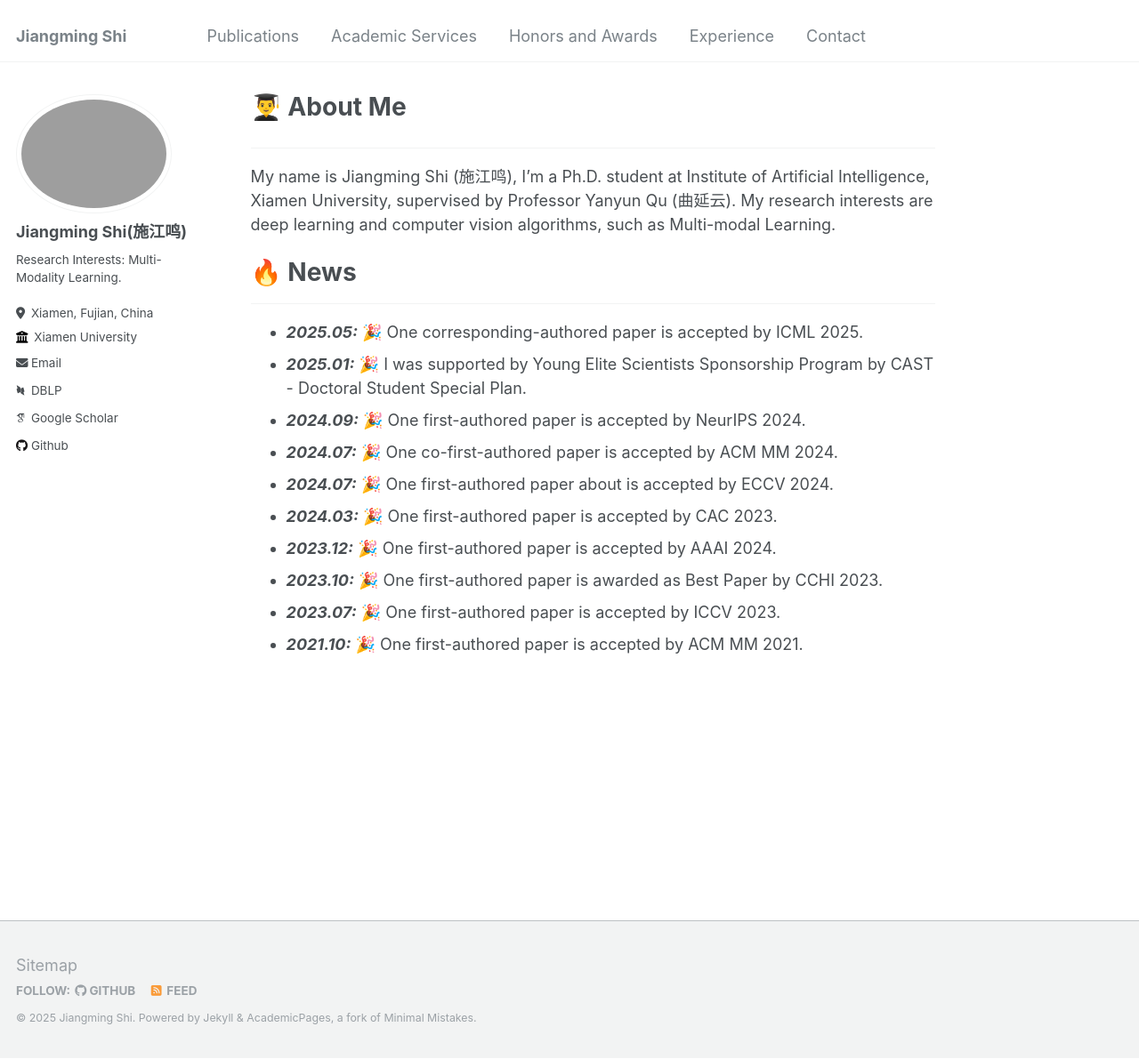
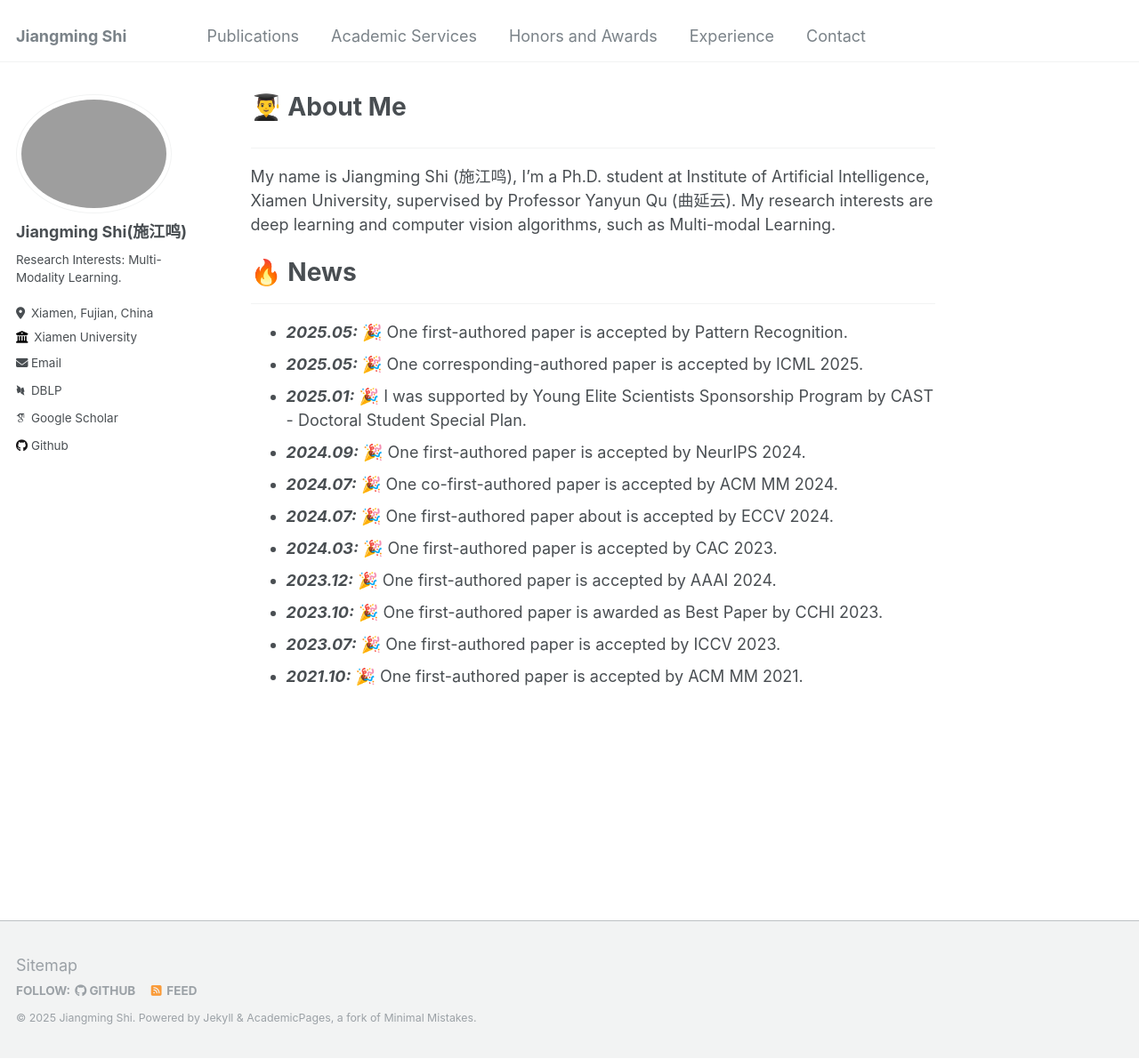
Before and after one commit to shijiangming1/shijiangming1.github.io, a Jekyll site: the page built from _pages/about.md, in a window 1280 px wide and 1191 px high. Shown: the whole window at 89% size. Built offline with Jekyll 4.4.1, drawn with Linux system fonts in a browser that asks for light colours; some web fonts are replaced.

Commit message:
Update about.md

```diff
--- a/_pages/about.md
+++ b/_pages/about.md
@@ -15,6 +15,9 @@ My name is Jiangming Shi (施江鸣), I'm a Ph.D. student at Institute of Artifi
 ======
 <hr>
 <ul>
+  <li>
+    <strong><i>2025.05:</i></strong> 🎉 One first-authored paper is accepted by Pattern Recognition.
+  </li>
   <li>
     <strong><i>2025.05:</i></strong> 🎉 One corresponding-authored paper is accepted by ICML 2025.
   </li>
```
